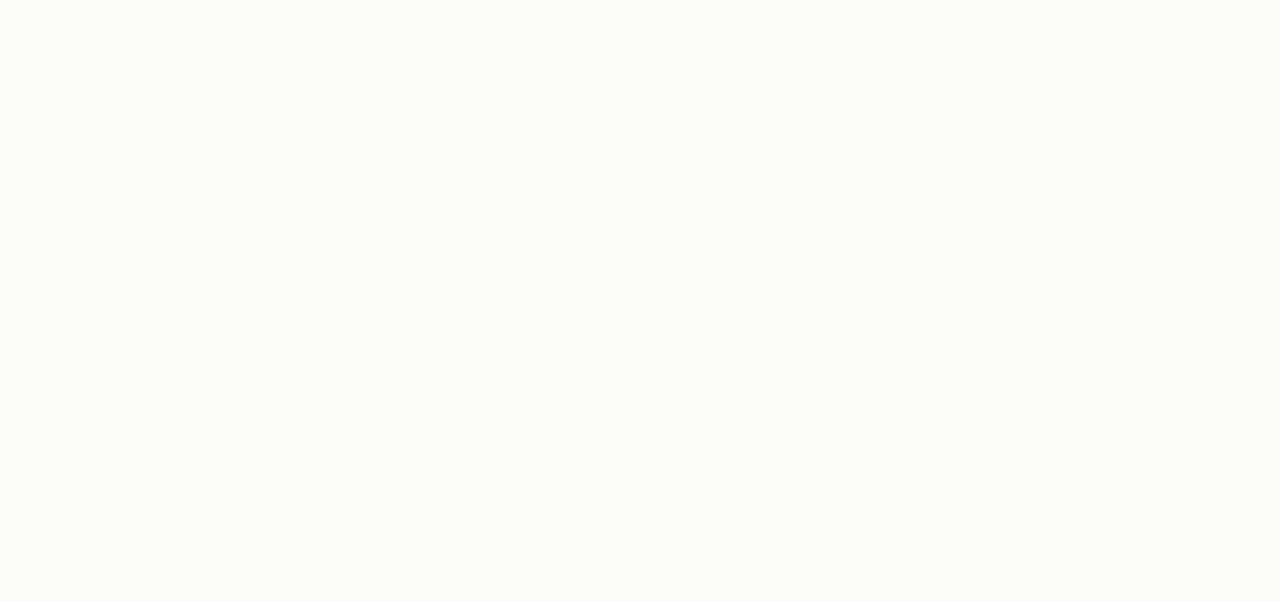
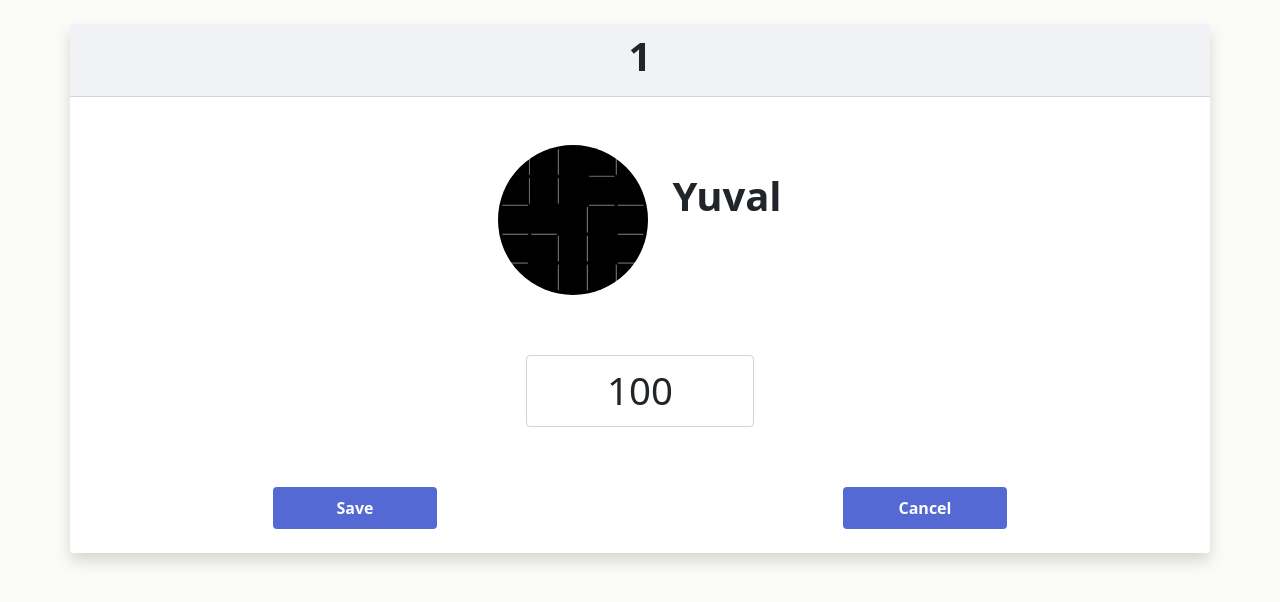
Before and after one commit to yuvalgrofman/Soldier_Tracker, a React (Create React App) app in the folder web-client/: page /Test/1/1 in a window 1280 px wide. Before the commit this address had no page. Shown: the top 602 px of the page. Built offline with nearby package versions, Linux system fonts and the light colour scheme.

Commit message:
made App.js support params

```diff
--- a/web-client/src/App.js
+++ b/web-client/src/App.js
@@ -29,8 +29,8 @@ function App() {
                 <Route path="/AddUser" element={ <AddUser /> } />
                 <Route path="/AddSoldier" element={ <AddSoldier /> } />
                 {/* <Route path="/" element={<ButtonGrid buttonNames={buttonNames} buttonPages={buttonPages} /> } /> */}
-                {/* <Route path="/" element={<TestStatus test={test} /> } /> */}
-                <Route path="/SoldierTestProfile" element={<SoldierTestProfile testName={test1.name} soldierID={s1.objectId} /> } />
+                <Route path="/Test/:testName" element={<TestStatus/> } />
+                <Route path="/Test/:testName/:soldierID" element={<SoldierTestProfile/> } />
                 {/* <Route path="/" element={<Content testNames={buttonNames} testPages = {buttonPages}/> } /> */}
                 {/* <Route path="/" element={<SoldierList soldiers={soldiers}/> } /> */}
 
```
